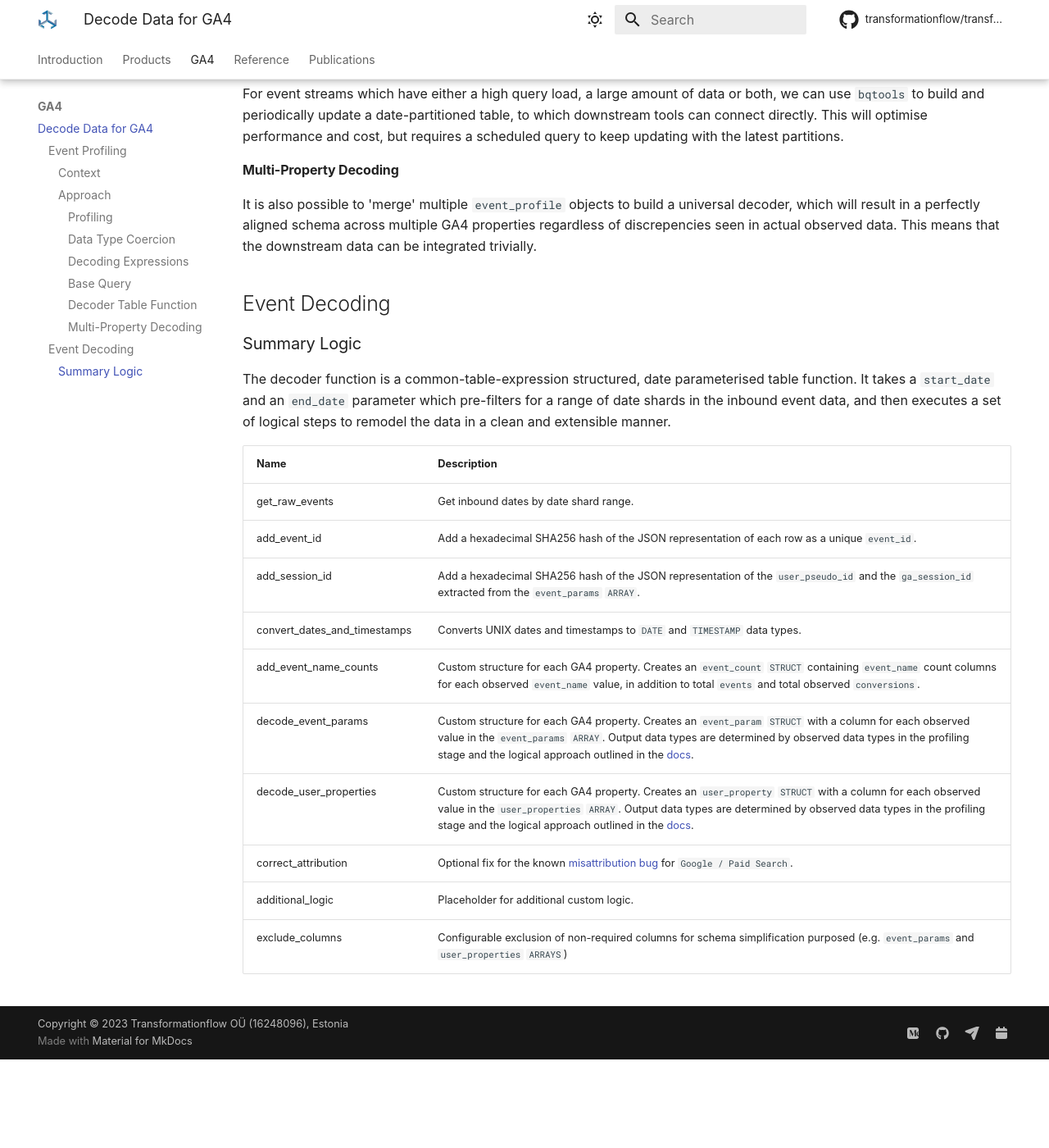
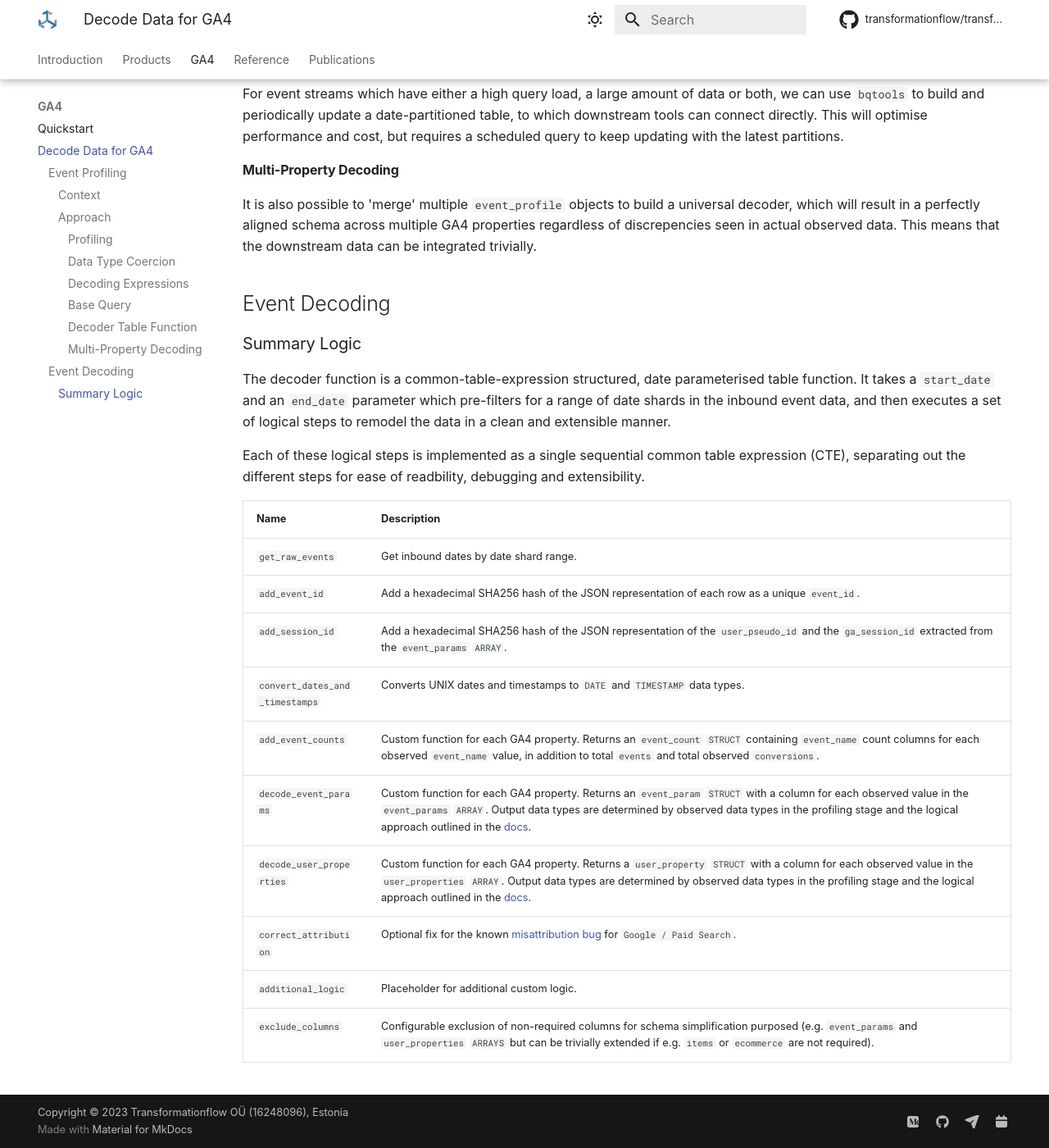
Before and after one commit to transformationflow/transformationflow.github.io, an MkDocs documentation site: the page built from docs/ga4/decodedata.md, in a window 1280 px wide and 1400 px high, scrolled down 4464 px. Shown: the whole window at 82% size. Built offline with MkDocs 1.6.1 and Material for MkDocs 9.7.7, drawn with Linux system fonts in a browser that asks for light colours; some web fonts are replaced; comment, search, counter and statistics services are not loaded; before the commit the page ends 5756 px from its top, so only the background shows below that; some of the changed text lies outside the part shown.

Commit message:
major ga4 updates

````diff
--- a/docs/ga4/decodedata.md
+++ b/docs/ga4/decodedata.md
@@ -103,7 +103,7 @@ SELECT *
 FROM `[project_id].analytics_########.events`(CURRENT_DATE - 30, CURRENT_DATE)
 ```
 
-It can also be queried directly from Looker Studio with report date parameters, using the following code sytnax to parse the `DS_START_DATE` and `DS_END_DATE` parameters into SQL `DATE`` values:
+It can also be queried directly from Looker Studio with report date parameters, using the following code sytnax to parse the `DS_START_DATE` and `DS_END_DATE` parameters into SQL `DATE` values:
 
 ```sql
 SELECT *
@@ -122,15 +122,17 @@ It is also possible to 'merge' multiple `event_profile` objects to build a unive
 ## Summary Logic
 The decoder function is a common-table-expression structured, date parameterised table function.  It takes a `start_date` and an `end_date` parameter which pre-filters for a range of date shards in the inbound event data, and then executes a set of logical steps to remodel the data in a clean and extensible manner.
 
+Each of these logical steps is implemented as a single sequential common table expression (CTE), separating out the different steps for ease of readbility, debugging and extensibility.
+
 Name | Description
 --- | ---
-get_raw_events | Get inbound dates by date shard range.
-add_event_id | Add a hexadecimal SHA256 hash of the JSON representation of each row as a unique `event_id`.
-add_session_id | Add a hexadecimal SHA256 hash of the JSON representation of the `user_pseudo_id` and the `ga_session_id` extracted from the `event_params` `ARRAY`.
-convert_dates_and_timestamps | Converts UNIX dates and timestamps to `DATE` and `TIMESTAMP` data types.
-add_event_name_counts | Custom structure for each GA4 property. Creates an `event_count` `STRUCT` containing `event_name` count columns for each observed `event_name` value, in addition to total `events` and total observed `conversions`.
-decode_event_params | Custom structure for each GA4 property. Creates an `event_param` `STRUCT` with a column for each observed value in the `event_params` `ARRAY`.  Output data types are determined by observed data types in the profiling stage and the logical approach outlined in the [docs](https://transformationflow.io/ga4/decodedata/#data-type-coercion).
-decode_user_properties | Custom structure for each GA4 property. Creates an `user_property` `STRUCT` with a column for each observed value in the `user_properties` `ARRAY`.  Output data types are determined by observed data types in the profiling stage and the logical approach outlined in the [docs](https://transformationflow.io/ga4/decodedata/#data-type-coercion).
-correct_attribution | Optional fix for the known [misattribution bug](https://issuetracker.google.com/issues/241258655?ref=ga4bigquery.com) for `Google / Paid Search`.
-additional_logic | Placeholder for additional custom logic.
-exclude_columns | Configurable exclusion of non-required columns for schema simplification purposed (e.g. `event_params` and `user_properties` `ARRAYS`)
+`get_raw_events` | Get inbound dates by date shard range.
+`add_event_id` | Add a hexadecimal SHA256 hash of the JSON representation of each row as a unique `event_id`.
+`add_session_id` | Add a hexadecimal SHA256 hash of the JSON representation of the `user_pseudo_id` and the `ga_session_id` extracted from the `event_params` `ARRAY`.
+`convert_dates_and_timestamps` | Converts UNIX dates and timestamps to `DATE` and `TIMESTAMP` data types.
+`add_event_counts` | Custom function for each GA4 property. Returns an `event_count` `STRUCT` containing `event_name` count columns for each observed `event_name` value, in addition to total `events` and total observed `conversions`.
+`decode_event_params` | Custom function for each GA4 property. Returns an `event_param` `STRUCT` with a column for each observed value in the `event_params` `ARRAY`.  Output data types are determined by observed data types in the profiling stage and the logical approach outlined in the [docs](https://transformationflow.io/ga4/decodedata/#data-type-coercion).
+`decode_user_properties` | Custom function for each GA4 property. Returns a `user_property` `STRUCT` with a column for each observed value in the `user_properties` `ARRAY`.  Output data types are determined by observed data types in the profiling stage and the logical approach outlined in the [docs](https://transformationflow.io/ga4/decodedata/#data-type-coercion).
+`correct_attribution` | Optional fix for the known [misattribution bug](https://issuetracker.google.com/issues/241258655?ref=ga4bigquery.com) for `Google / Paid Search`.
+`additional_logic` | Placeholder for additional custom logic.
+`exclude_columns` | Configurable exclusion of non-required columns for schema simplification purposed (e.g. `event_params` and `user_properties` `ARRAYS` but can be trivially extended if e.g. `items` or `ecommerce` are not required).
--- a/mkdocs.yml
+++ b/mkdocs.yml
@@ -49,6 +49,7 @@ nav:
   - Products: products.md
 
   - GA4:
+    - Quickstart: ga4/quickstart.md
     - Decode Data for GA4: ga4/decodedata.md
 
   - Reference:
````
Also changed, not shown: docs/ga4/quickstart.md (added, +97 -0 lines).
